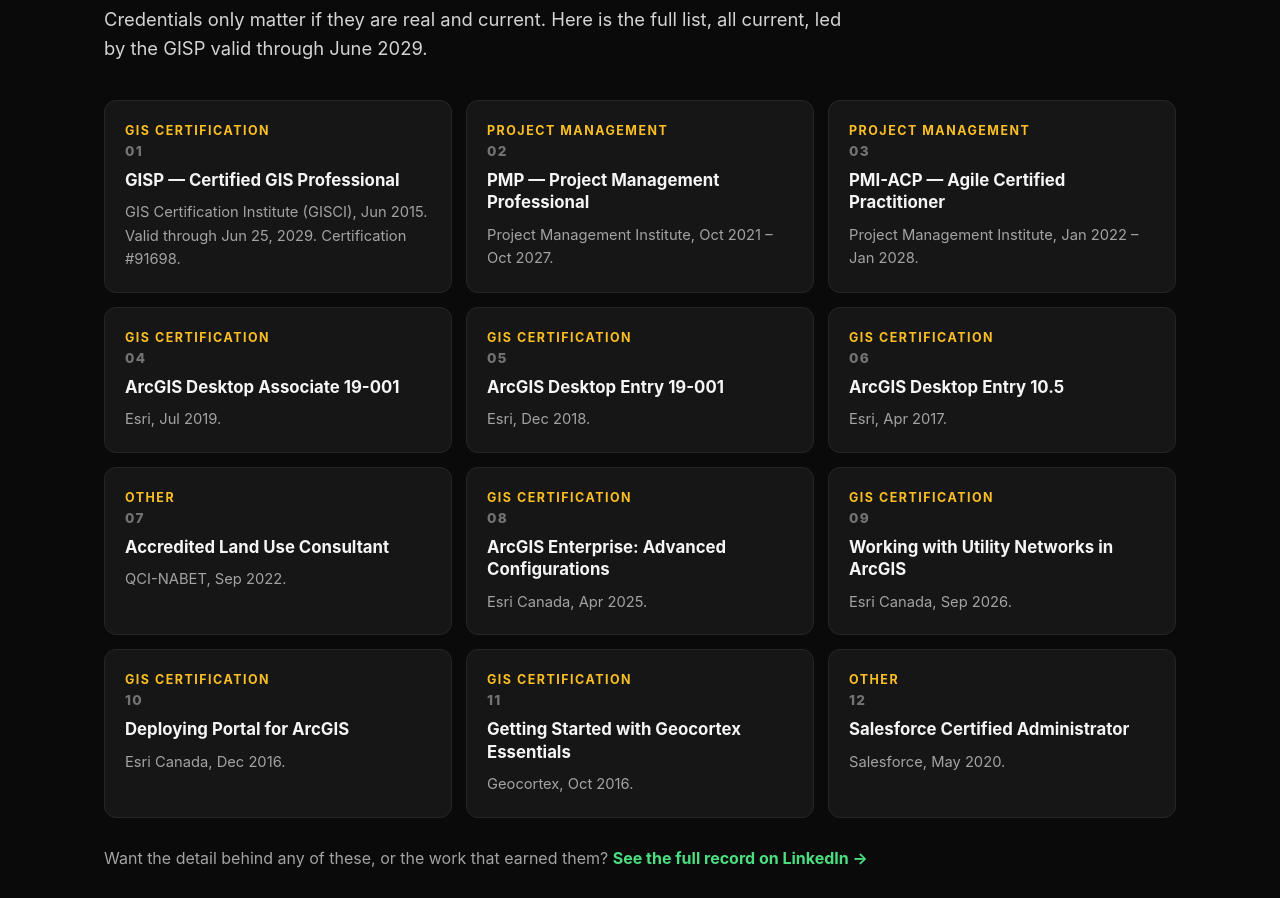
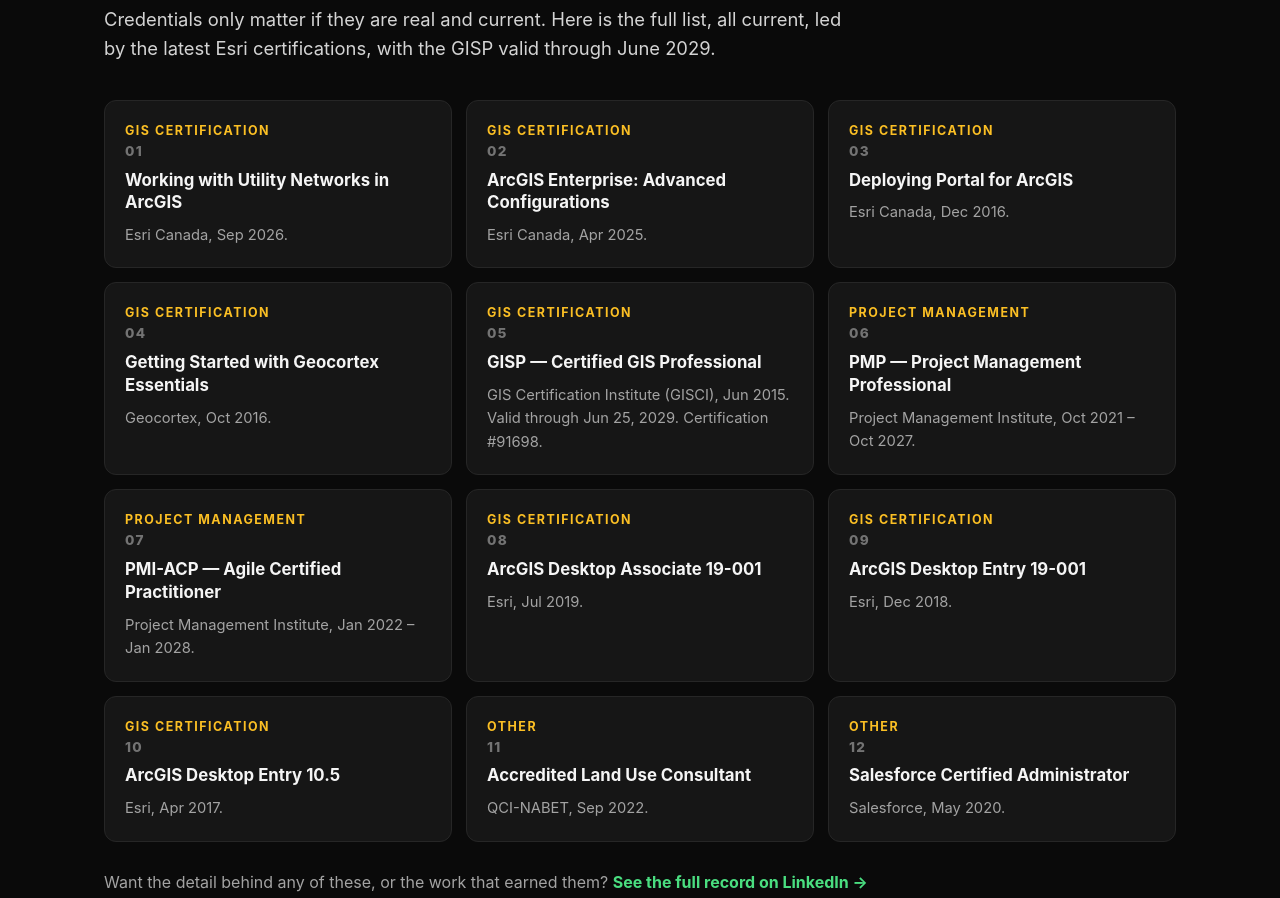
Before and after one commit to janakigattu/janakigattu.github.io, a plain HTML site: page index.html in a window 1280 px wide. Shown: the part 7320-8218 px from the top of the page. Drawn offline with Linux system fonts and the light colour scheme.

Commit message:
Certifications reordered: latest Esri certifications first

```diff
--- a/index.html
+++ b/index.html
@@ -591,19 +591,19 @@
   <div class="wrap">
     <p class="kicker">Certifications</p>
     <h2>Twelve certifications. Each one earned, each one listed plainly.</h2>
-    <p class="hook">Credentials only matter if they are real and current. Here is the full list, all current, led by the GISP valid through June 2029.</p>
+    <p class="hook">Credentials only matter if they are real and current. Here is the full list, all current, led by the latest Esri certifications, with the GISP valid through June 2029.</p>
     <div class="certs">
-      <div class="cert reveal"><p class="theme">GIS Certification</p><p class="gnum">01</p><h3>GISP — Certified GIS Professional</h3><p>GIS Certification Institute (GISCI), Jun 2015. Valid through Jun 25, 2029. Certification #91698.</p></div>
-      <div class="cert reveal"><p class="theme">Project Management</p><p class="gnum">02</p><h3>PMP — Project Management Professional</h3><p>Project Management Institute, Oct 2021 – Oct 2027.</p></div>
-      <div class="cert reveal"><p class="theme">Project Management</p><p class="gnum">03</p><h3>PMI-ACP — Agile Certified Practitioner</h3><p>Project Management Institute, Jan 2022 – Jan 2028.</p></div>
-      <div class="cert reveal"><p class="theme">GIS Certification</p><p class="gnum">04</p><h3>ArcGIS Desktop Associate 19-001</h3><p>Esri, Jul 2019.</p></div>
-      <div class="cert reveal"><p class="theme">GIS Certification</p><p class="gnum">05</p><h3>ArcGIS Desktop Entry 19-001</h3><p>Esri, Dec 2018.</p></div>
-      <div class="cert reveal"><p class="theme">GIS Certification</p><p class="gnum">06</p><h3>ArcGIS Desktop Entry 10.5</h3><p>Esri, Apr 2017.</p></div>
-      <div class="cert reveal"><p class="theme">Other</p><p class="gnum">07</p><h3>Accredited Land Use Consultant</h3><p>QCI-NABET, Sep 2022.</p></div>
-      <div class="cert reveal"><p class="theme">GIS Certification</p><p class="gnum">08</p><h3>ArcGIS Enterprise: Advanced Configurations</h3><p>Esri Canada, Apr 2025.</p></div>
-      <div class="cert reveal"><p class="theme">GIS Certification</p><p class="gnum">09</p><h3>Working with Utility Networks in ArcGIS</h3><p>Esri Canada, Sep 2026.</p></div>
-      <div class="cert reveal"><p class="theme">GIS Certification</p><p class="gnum">10</p><h3>Deploying Portal for ArcGIS</h3><p>Esri Canada, Dec 2016.</p></div>
-      <div class="cert reveal"><p class="theme">GIS Certification</p><p class="gnum">11</p><h3>Getting Started with Geocortex Essentials</h3><p>Geocortex, Oct 2016.</p></div>
+      <div class="cert reveal"><p class="theme">GIS Certification</p><p class="gnum">01</p><h3>Working with Utility Networks in ArcGIS</h3><p>Esri Canada, Sep 2026.</p></div>
+      <div class="cert reveal"><p class="theme">GIS Certification</p><p class="gnum">02</p><h3>ArcGIS Enterprise: Advanced Configurations</h3><p>Esri Canada, Apr 2025.</p></div>
+      <div class="cert reveal"><p class="theme">GIS Certification</p><p class="gnum">03</p><h3>Deploying Portal for ArcGIS</h3><p>Esri Canada, Dec 2016.</p></div>
+      <div class="cert reveal"><p class="theme">GIS Certification</p><p class="gnum">04</p><h3>Getting Started with Geocortex Essentials</h3><p>Geocortex, Oct 2016.</p></div>
+      <div class="cert reveal"><p class="theme">GIS Certification</p><p class="gnum">05</p><h3>GISP — Certified GIS Professional</h3><p>GIS Certification Institute (GISCI), Jun 2015. Valid through Jun 25, 2029. Certification #91698.</p></div>
+      <div class="cert reveal"><p class="theme">Project Management</p><p class="gnum">06</p><h3>PMP — Project Management Professional</h3><p>Project Management Institute, Oct 2021 – Oct 2027.</p></div>
+      <div class="cert reveal"><p class="theme">Project Management</p><p class="gnum">07</p><h3>PMI-ACP — Agile Certified Practitioner</h3><p>Project Management Institute, Jan 2022 – Jan 2028.</p></div>
+      <div class="cert reveal"><p class="theme">GIS Certification</p><p class="gnum">08</p><h3>ArcGIS Desktop Associate 19-001</h3><p>Esri, Jul 2019.</p></div>
+      <div class="cert reveal"><p class="theme">GIS Certification</p><p class="gnum">09</p><h3>ArcGIS Desktop Entry 19-001</h3><p>Esri, Dec 2018.</p></div>
+      <div class="cert reveal"><p class="theme">GIS Certification</p><p class="gnum">10</p><h3>ArcGIS Desktop Entry 10.5</h3><p>Esri, Apr 2017.</p></div>
+      <div class="cert reveal"><p class="theme">Other</p><p class="gnum">11</p><h3>Accredited Land Use Consultant</h3><p>QCI-NABET, Sep 2022.</p></div>
       <div class="cert reveal"><p class="theme">Other</p><p class="gnum">12</p><h3>Salesforce Certified Administrator</h3><p>Salesforce, May 2020.</p></div>
     </div>
     <p class="section-cta">Want the detail behind any of these, or the work that earned them? <a href="https://www.linkedin.com/in/janaki-gis-enterprise" target="_blank" rel="noopener">See the full record on LinkedIn &rarr;</a></p>
```
